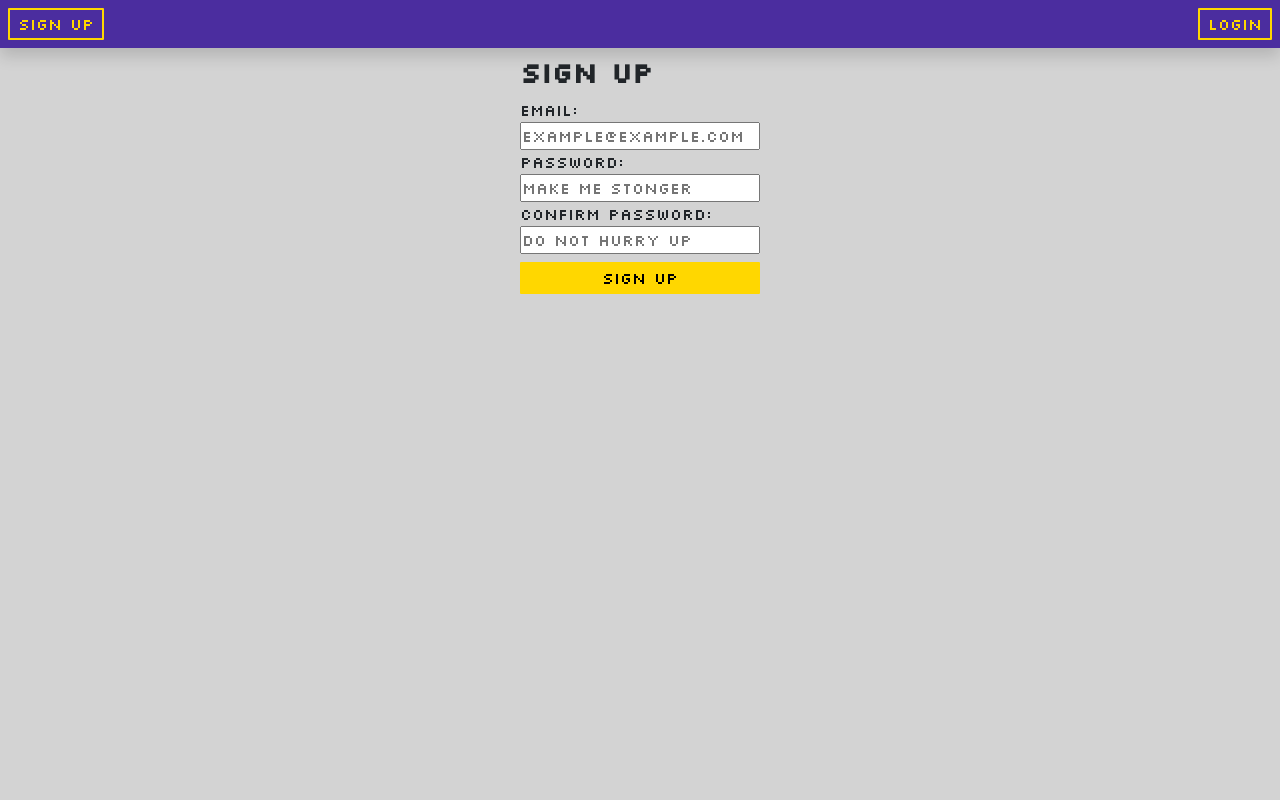
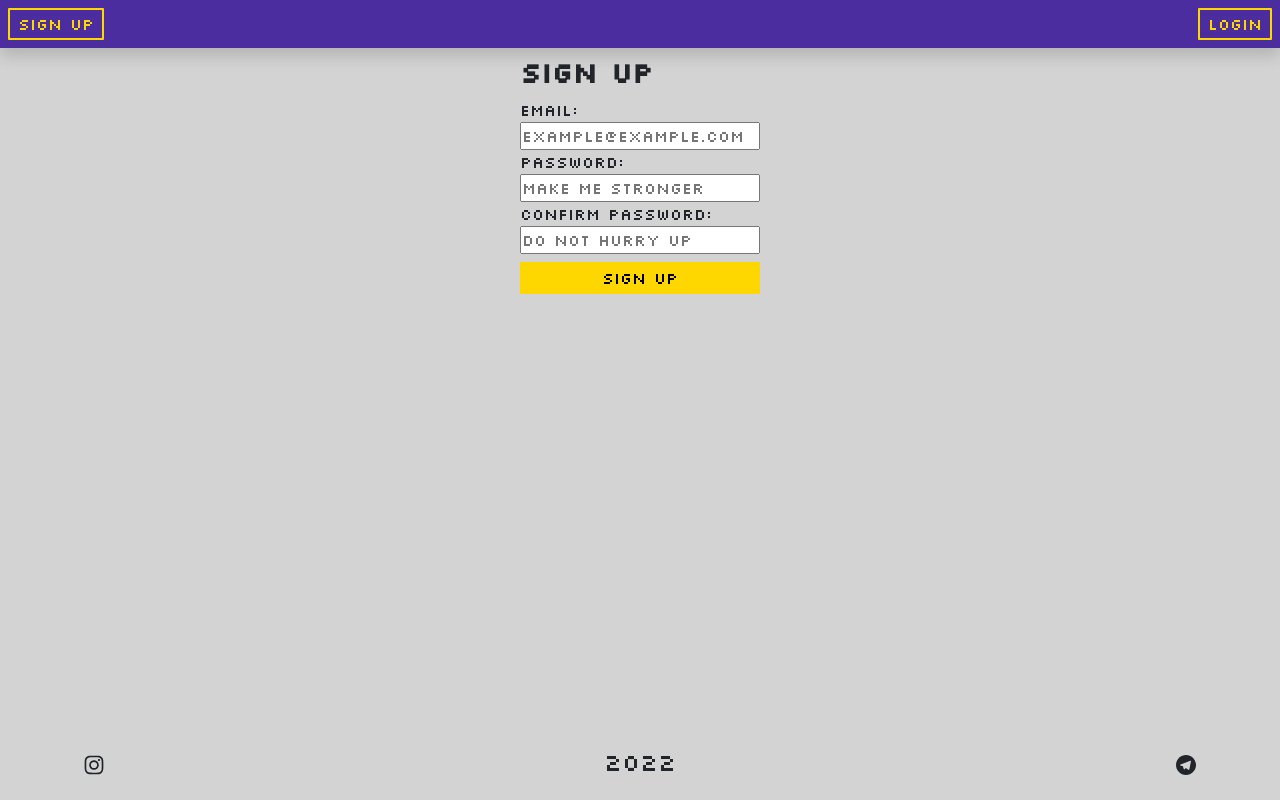
Before and after one commit to teasec4/gym-frontend, a React (Create React App) app: page /signup in a window 1280 px wide. Built offline with nearby package versions, Linux system fonts and the light colour scheme.

Commit message:
changed design, footer, loading

```diff
--- a/package.json
+++ b/package.json
@@ -13,6 +13,7 @@
     "react-icons": "^4.4.0",
     "react-router-dom": "^6.4.1",
     "react-scripts": "5.0.1",
+    "react-spinners": "^0.13.4",
     "web-vitals": "^2.1.4"
   },
   "scripts": {
--- a/src/App.js
+++ b/src/App.js
@@ -1,4 +1,5 @@
 import {BrowserRouter, Routes, Route, Navigate} from 'react-router-dom'
+import Footer from './components/footer';
 import Nav from './components/Nav';
 import { useAuthContext } from './hooks/useAuthContext';
 import Home from './pages/home';
@@ -11,7 +12,8 @@ function App() {
   const {user} = useAuthContext()
 
   return (
-    <div>
+    <div className='page-container'>
+      <div className='content-wrap'>
         <BrowserRouter>
           <Nav/>
             <Routes>
@@ -25,6 +27,8 @@ function App() {
               />
             </Routes>
         </BrowserRouter>
+     </div>
+        <Footer/>
     </div>
   );
 }
--- a/src/components/Loader.js
+++ b/src/components/Loader.js
@@ -6,9 +6,10 @@ import {BiLoader} from "react-icons/bi";
 const Loader = () => {
     return (
         <motion.div
-            initial={{ rotateZ: 360, color:'black' }}
-            animate={{ rotateZ: 0 , color:'green'}}
-            transition={{duration: 0.5, yoyo: Infinity}}
+            className='loader'
+            initial={{ rotateZ: 360}}
+            animate={{ rotateZ: 0 }}
+            transition={{duration: 0.5, yoyo: Infinity, ease:"easeOut"}}
         >
             <BiLoader/>
         </motion.div>
--- a/src/components/Modal/Modal.css
+++ b/src/components/Modal/Modal.css
@@ -21,12 +21,14 @@
 .modal__content{
     padding: 20px;
     border-radius: 10px;
-    background: white;
+    background: gold;
     width: 80vw;
+    color: black;
     transform: scale(0.5);
     transition: 0.4s all;
 }
 
+
 .modal__content.active{
     transform: scale(1);
 }
--- /dev/null
+++ b/src/components/footer.js
@@ -0,0 +1,24 @@
+import {AiFillHeart} from 'react-icons/ai'
+
+import {RiTelegramFill} from 'react-icons/ri'
+import {AiOutlineInstagram} from 'react-icons/ai'
+
+const Footer = () => {
+    return(
+        <div className="container mt-3 mb-1">
+                <div className='d-flex justify-content-between'>
+                    <a href='https://www.instagram.com/kovalev__maksim__/' className='text-dark fs-4'>
+                        <AiOutlineInstagram/>
+                    </a>
+                    <p className='text-dark fs-4'>
+                        2022
+                    </p>
+                    <a href='https://www.t.me/teasec4' className='text-dark fs-4'>
+                        <RiTelegramFill/>
+                    </a>
+                </div>
+        </div>
+    )
+}
+
+export default Footer
--- a/src/index.css
+++ b/src/index.css
@@ -18,6 +18,12 @@
   /* color: #A59CD3; */
   color: black;
   font-family: 'Silkscreen', cursive;
+  transition: 0.3s all ease-in-out;
+}
+
+.description-background:active{
+  transform: scale(0.9);
+  transition: 0.3s ease-in-out all;
 }
 
 
@@ -55,3 +61,31 @@
   color: gold;
   border-radius: 1px;
 }
+
+.btn-add{
+  background: #4B2D9F;
+  padding: 8px 16px;
+  color: white;
+  border: white;
+  font-weight: bold;
+  border-radius: 3px;
+  font-size: 1.5rem;
+
+}
+
+.btn-add.nonactive{
+  background: lightgray;
+}
+
+/*
+  для закрепления футера внизу
+*/
+.page-container{
+  display: flex;
+  flex-direction: column;
+  min-height: 100vh;
+}
+
+.content-wrap{
+  flex: 1;
+}
--- a/src/pages/home.js
+++ b/src/pages/home.js
@@ -131,25 +131,25 @@ const Home = () => {
                     <Description setActive={setModalActive} info={info.banchpress} title={'BENCHPRESS'}/>
                 <Modal active={moodalActive} setActive={setModalActive}>
                     <div className='d-flex flex-column justify-content-center align-items-center'>
-                    <p>BENCHPRESS</p>
-                    <input type='number' value={banchpress} onChange={(e) => setBanch(e.target.value)} />
-                    <button disabled={(banchpress.toString().length < 1 ? true : false)} onClick={handleSubmit} className='btn btn-success mt-2'>ADD</button>
+                        <p className='fw-bold fs-1'>BENCHPRESS</p>
+                        <input type='number' className='fs-2' style={{width:'100px'}} value={banchpress} onChange={(e) => setBanch(e.target.value)} />
+                        <button disabled={(banchpress.toString().length < 1 ? true : false)} onClick={handleSubmit} className={(banchpress.toString().length < 1 ? 'btn-add nonactive mt-2' : 'btn-add mt-2')}>ADD</button>
                     </div>
                 </Modal>
                 <Description setActive={setModalActive2} info={info.squad} title={'SQUAD'}/>
                 <Modal active={modalActive2} setActive={setModalActive2}>
                     <div className='d-flex flex-column justify-content-center align-items-center'>
-                    <p>SQUAD</p>
-                    <input type='number' value={squad} onChange={(e) => setSquad(e.target.value)} />
-                    <button  disabled={(squad.toString().length < 1 ? true : false)} onClick={handleSubmit2} className='btn btn-success mt-2'>ADD</button>
+                        <p className='fw-bold fs-1'>SQUAD</p>
+                        <input type='number' className='fs-2' style={{width:'100px'}} value={squad} onChange={(e) => setSquad(e.target.value)} />
+                        <button  disabled={(squad.toString().length < 1 ? true : false)} onClick={handleSubmit2} className={(squad.toString().length < 1 ? 'btn-add nonactive mt-2' : 'btn-add mt-2')}>ADD</button>
                     </div>
                 </Modal>
                 <Description setActive={setModalActive3} info={info.deadlift} title={'DEADLIFT'}/>
                 <Modal active={modalActive3} setActive={setModalActive3}>
                     <div className='d-flex flex-column justify-content-center align-items-center'>
-                    <p>DEADLIFT</p>
-                    <input type='number' value={deadlift} onChange={(e) => setDeadlift(e.target.value)} />
-                    <button disabled={(deadlift.toString().length < 1 ? true : false)} onClick={handleSubmit3} className='btn btn-success mt-2'>ADD</button>
+                        <p className='fw-bold fs-1'>DEADLIFT</p>
+                        <input type='number' className='fs-2' style={{width:'100px'}} value={deadlift} onChange={(e) => setDeadlift(e.target.value)} />
+                        <button disabled={(deadlift.toString().length < 1 ? true : false)} onClick={handleSubmit3} className={(deadlift.toString().length < 1 ? 'btn-add nonactive mt-2' : 'btn-add mt-2')}>ADD</button>
                     </div>
                 </Modal>
 
--- a/src/pages/login.js
+++ b/src/pages/login.js
@@ -1,12 +1,20 @@
-import React, {useState} from 'react'
+import React, {useState, CSSProperties} from 'react'
 import {useLogin} from '../hooks/useLogin'
 import Modal from '../components/Modal/Modal'
 import Loader from '../components/Loader'
+import SquareLoader from 'react-spinners/SquareLoader'
+
+const override = {
+    display: "block",
+    margin: "0 auto",
+    borderColor: "#4B2D9F",
+  };
 
 const Login = () => {
     const [email, setEmail] = useState('')
     const [password, setPassword] = useState('')
     const {login, error, isLoading} = useLogin()
+    let [color, setColor] = useState('#4B2D9F')
     const [modalActive, setModalActive] = useState(false)
 
     const handleSubmit = async (e) => {
@@ -38,7 +46,7 @@ const Login = () => {
             </form>
             <Modal active={isLoading} setActive={setModalActive}>
                 <div className="d-flex justify-content-center">
-                    <Loader/>
+                <SquareLoader color={color} loading={isLoading} cssOverride={override} size={80}/>
                 </div>
             </Modal>
         </div>
--- a/src/pages/signup.js
+++ b/src/pages/signup.js
@@ -1,7 +1,14 @@
-import { useState } from "react";
+import { useState, CSSProperties } from "react";
 import Loader from "../components/Loader";
 import Modal from "../components/Modal/Modal";
 import {useSignup} from '../hooks/useSignup'
+import SquareLoader from 'react-spinners/SquareLoader'
+
+const override = {
+    display: "block",
+    margin: "0 auto",
+    borderColor: "#4B2D9F",
+  };
 
 const Signup = () => {
 
@@ -9,6 +16,7 @@ const Signup = () => {
     const [password, setPassword] = useState('')
     const [password2, setPassword2] = useState('')
     const {signup, error, isLoading} = useSignup()
+    let [color, setColor] = useState('#4B2D9F')
     const [modalActive, setModalActive] = useState(false)
     const handleSubmit = async (e) => {
         e.preventDefault()
@@ -23,7 +31,7 @@ const Signup = () => {
                 <label>Email:</label>
                 <input type={'email'} placeholder="example@example.com" onChange={(e) => setEmail(e.target.value)}/>
                 <label>Password:</label>
-                <input type='password' placeholder="make me stonger" onChange={(e) => setPassword(e.target.value)}/>
+                <input type='password' placeholder="make me stronger" onChange={(e) => setPassword(e.target.value)}/>
                 <label>Confirm Password:</label>
                 <input type='password' placeholder="do not hurry up" onChange={(e) => setPassword2(e.target.value)}/>
                 <button  disabled={isLoading} type='submit' className="mt-2 btn-login">
@@ -35,7 +43,7 @@ const Signup = () => {
             </form>
             <Modal active={isLoading} setActive={setModalActive}>
                 <div className="d-flex justify-content-center">
-                    <Loader/>
+                    <SquareLoader color={color} loading={isLoading} cssOverride={override} size={80}/>
                 </div>
             </Modal>
         </div>
--- a/src/pages/welcme.js
+++ b/src/pages/welcme.js
@@ -38,7 +38,7 @@ const Welcome = () => {
                        goal is to get so overly muscular
                     </p>
                     <p>
-                        you can just training anywere from <span style={{color:'#4B2D9F'}}>30</span> to <span style={{color:'#4B2D9F'}}>80</span>percent of your one rep max
+                        you can just training anywere from <span style={{color:'#4B2D9F'}}>30</span> to <span style={{color:'#4B2D9F'}}>80</span> percent of your one rep max
                     </p>
 
                     <p className="fw-bold fs-2">
```
Also changed, not shown: src/components/Btn.js (deleted, +0 -9 lines), 1 other file (tests, documents, lock files or other folders). Lines whose indentation alone changed are shown as unchanged.
